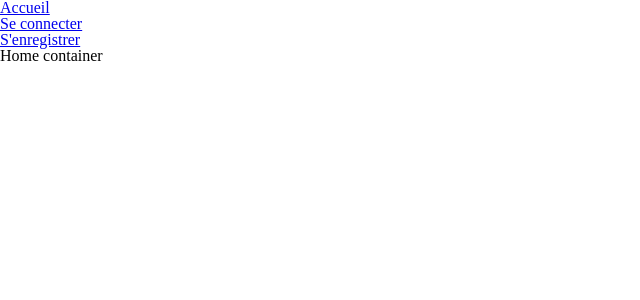
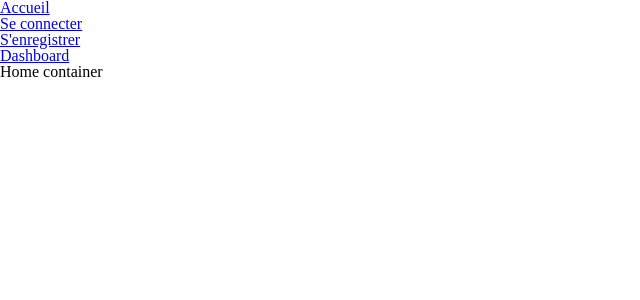
Before and after one commit to florianmg/nextjs-firebase-auth-starter, a Next.js app: page / in a window 1280 px wide. Shown: the top 300 px of the page, without its empty margins (0-640 px from the left). Built offline with nearby package versions, Linux system fonts and the light colour scheme.

Commit message:
:sparkles: Add dashboard to navbar

```diff
--- a/components/navbar/Navbar.component.tsx
+++ b/components/navbar/Navbar.component.tsx
@@ -1,7 +1,7 @@
 import React from 'react'
 import Link from 'next/link'
 
-import { HOME, LOGIN, SIGNUP } from '../../constants/links'
+import { HOME, LOGIN, SIGNUP, DASHBOARD } from '../../constants/links'
 
 const Navbar: React.FC = () => {
   return (
@@ -22,6 +22,11 @@ const Navbar: React.FC = () => {
             <a>{SIGNUP.name}</a>
           </Link>
         </li>
+        <li>
+          <Link href={DASHBOARD.path}>
+            <a>{DASHBOARD.name}</a>
+          </Link>
+        </li>
       </ul>
     </nav>
   )
--- a/constants/links.ts
+++ b/constants/links.ts
@@ -10,5 +10,9 @@ const SIGNUP = {
   name: "S'enregistrer",
   path: '/signup',
 }
+const DASHBOARD = {
+  name: 'Dashboard',
+  path: '/dashboard',
+}
 
-export { HOME, LOGIN, SIGNUP }
+export { HOME, LOGIN, SIGNUP, DASHBOARD }
```
